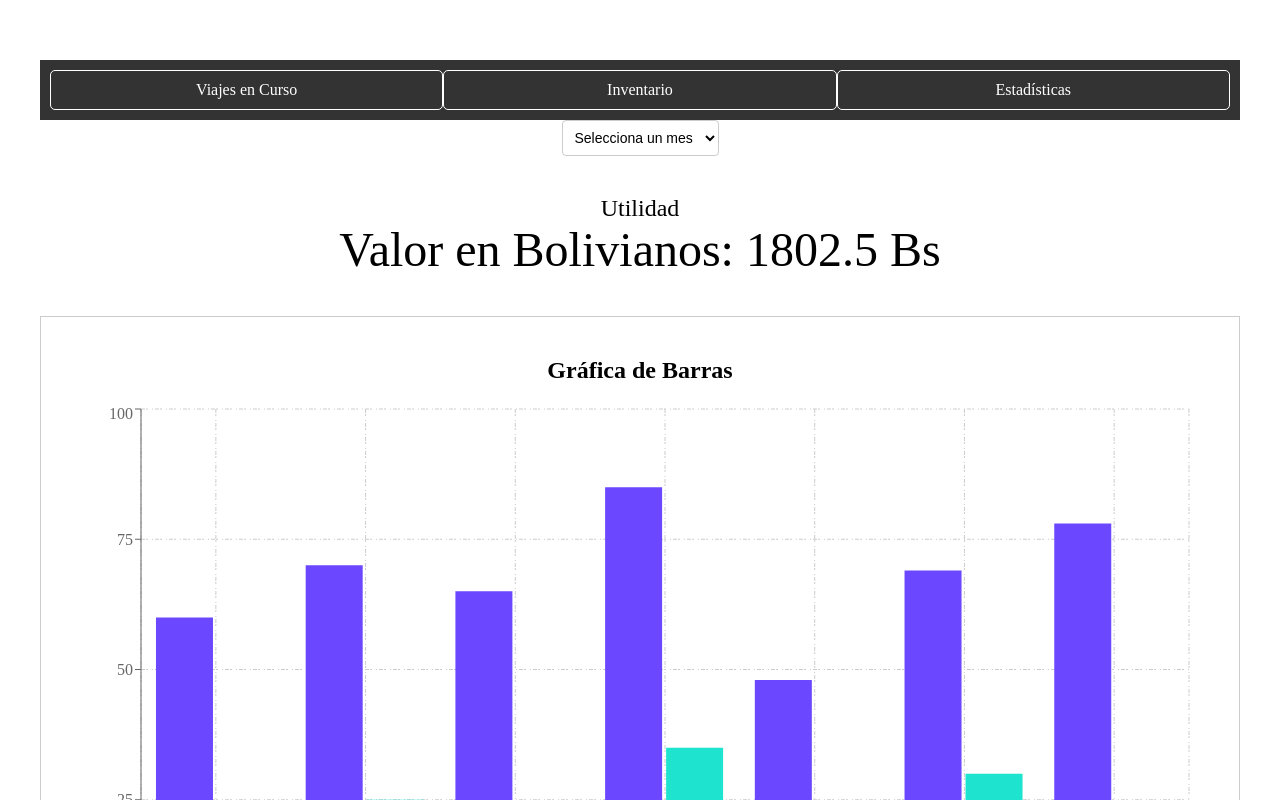
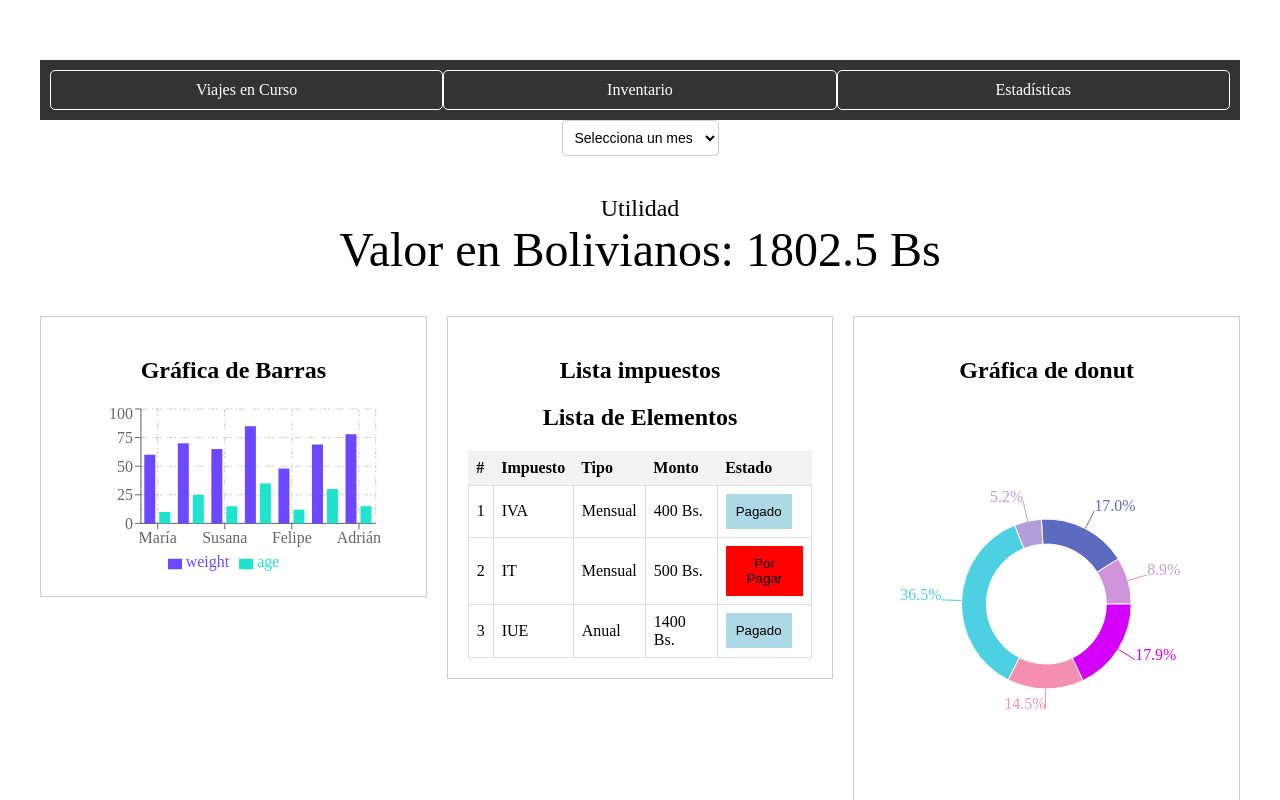
Before and after one commit to Ogreaggressive/CamionesRepo, a React (Vite) app: page / in a window 1280 px wide. Shown: the top 800 px of the page. Built offline with nearby package versions, Linux system fonts and the light colour scheme.

Commit message:
finishing graphs

```diff
--- a/src/components/menu/Dashboard.jsx
+++ b/src/components/menu/Dashboard.jsx
@@ -1,5 +1,7 @@
 import React from 'react';
 import MenuBarChart from './graphs/BarChart'; // Implementa la gráfica de barras
+import MenuPieCharts from './graphs/PieChart';
+import ImpuestosList from './graphs/impuestosList';
 import useStyles from './DashboardStyles'; // Importa los estilos
 
 const Dashboard = () => {
@@ -11,6 +13,14 @@ const Dashboard = () => {
         <h2>Gráfica de Barras</h2>
         <MenuBarChart/>
       </div>
+      <div className={classes.listContainer}>
+        <h2>Lista impuestos</h2>
+        <ImpuestosList />
+      </div>
+      <div className={classes.donutChart}>
+        <h2>Gráfica de donut</h2>
+        <MenuPieCharts/>
+      </div>
     </div>
   );
 }
--- /dev/null
+++ b/src/components/menu/graphs/PieChart.jsx
@@ -0,0 +1,39 @@
+import React from 'react';
+import { PieChart, ResponsiveContainer, Pie, Tooltip, Cell } from 'recharts';
+
+const data = [
+    { name: "Group A", value: 2400 },
+    { name: 'Group B', value: 4567 },
+    { name: 'Group C', value: 1398 },
+    { name: 'Group D', value: 9800 },
+    { name: 'Group E', value: 3908 },
+    { name: 'Group F', value: 4800 },
+];
+
+const COLORS = ['#ce93d8', '#5c6bc0', '#b39ddb', '#4dd0e1', '#f48fb1', '#d500f9'];
+
+const MenuPieCharts = () => {
+    return (
+        <div style={{ width: '100%', height: 400 }}>
+            <ResponsiveContainer>
+                <PieChart>
+                    <Pie
+                        dataKey="value"
+                        data={data}
+                        innerRadius={60}
+                        outerRadius={85}
+                        fill="#82ca9d"
+                        label={({ percent }) => `${(percent * 100).toFixed(1)}%`}
+                    >
+                        {data.map((entry, index) => (
+                            <Cell key={`cell-${index}`} fill={COLORS[index % COLORS.length]} />
+                        ))}
+                    </Pie>
+                    <Tooltip />
+                </PieChart>
+            </ResponsiveContainer>
+        </div>
+    );
+};
+
+export default MenuPieCharts;
--- /dev/null
+++ b/src/components/menu/graphs/impuestosList.jsx
@@ -0,0 +1,79 @@
+import React, { useState } from 'react';
+import useStyles from './impuestosListStyles'; // Importa los estilos
+
+const ImpuestosList = () => {
+    const classes = useStyles();
+
+    const [impuestos, setImpuestos] = useState([
+      {
+        id: 1,
+        nombre: 'IVA',
+        tipo: 'Mensual',
+        monto: 400,
+        pagado: true,
+      },
+      {
+        id: 2,
+        nombre: 'IT',
+        tipo: 'Mensual',
+        monto: 500,
+        pagado: false,
+      },
+      {
+        id: 3,
+        nombre: 'IUE',
+        tipo: 'Anual',
+        monto: 1400,
+        pagado: true,
+      },
+    ]);
+
+    const togglePago = (id) => {
+      // Copia el array de impuestos y actualiza el estado de pago del elemento correspondiente.
+      const updatedImpuestos = impuestos.map((impuesto) =>
+        impuesto.id === id ? { ...impuesto, pagado: !impuesto.pagado } : impuesto
+      );
+      setImpuestos(updatedImpuestos);
+    };
+
+    return (
+      <div className={classes.root}>
+        <h2>Lista de Elementos</h2>
+        <table className={classes.table}>
+          <thead>
+            <tr>
+              <th className={classes.th}>#</th>
+              <th className={classes.th}>Impuesto</th>
+              <th className={classes.th}>Tipo</th>
+              <th className={classes.th}>Monto</th>
+              <th className={classes.th}>Estado</th>
+            </tr>
+          </thead>
+          <tbody>
+            {impuestos.map((impuesto) => (
+              <tr key={impuesto.id}>
+                <td className={classes.td}>{impuesto.id}</td>
+                <td className={classes.td}>{impuesto.nombre}</td>
+                <td className={classes.td}>{impuesto.tipo}</td>
+                <td className={classes.td}>{impuesto.monto} Bs.</td>
+                <td className={classes.td}>
+                  <button
+                    className={
+                      impuesto.pagado
+                        ? classes.buttonPaid
+                        : classes.buttonUnpaid
+                    }
+                    onClick={() => togglePago(impuesto.id)}
+                  >
+                    {impuesto.pagado ? 'Pagado' : 'Por Pagar'}
+                  </button>
+                </td>
+              </tr>
+            ))}
+          </tbody>
+        </table>
+      </div>
+    );
+  };
+
+export default ImpuestosList;
--- /dev/null
+++ b/src/components/menu/graphs/impuestosListStyles.js
@@ -0,0 +1,36 @@
+import { makeStyles } from '@mui/styles';
+
+const useStyles = makeStyles((theme) => ({
+    root: {
+      marginTop: '20px',
+    },
+    table: {
+      width: '100%',
+      borderCollapse: 'collapse',
+    },
+    th: {
+      backgroundColor: '#f2f2f2',
+      fontWeight: 'bold',
+      padding: '8px',
+      textAlign: 'left',
+    },
+    td: {
+      border: '1px solid #ddd',
+      padding: '8px',
+      textAlign: 'left',
+    },
+    buttonPaid: {
+        backgroundColor: 'lightblue', // Color para estado "Pagado"
+        border: 'none',
+        cursor: 'pointer',
+        padding: '10px',
+      },
+      buttonUnpaid: {
+        backgroundColor: 'red', // Color para estado "Por Pagar"
+        border: 'none',
+        cursor: 'pointer',
+        padding: '10px',
+      },
+  }));
+
+export default useStyles;
```
